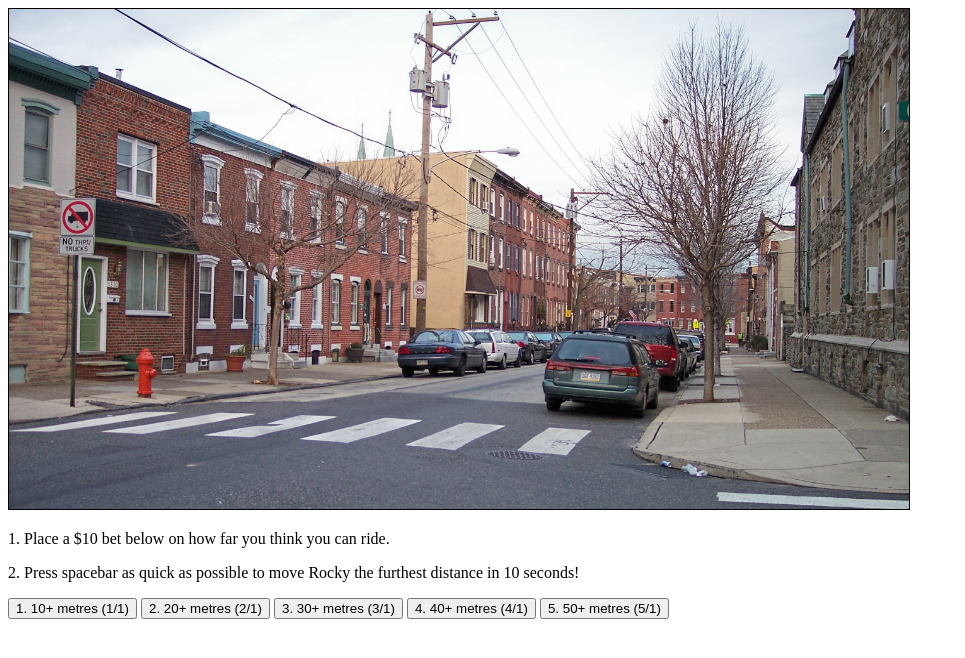
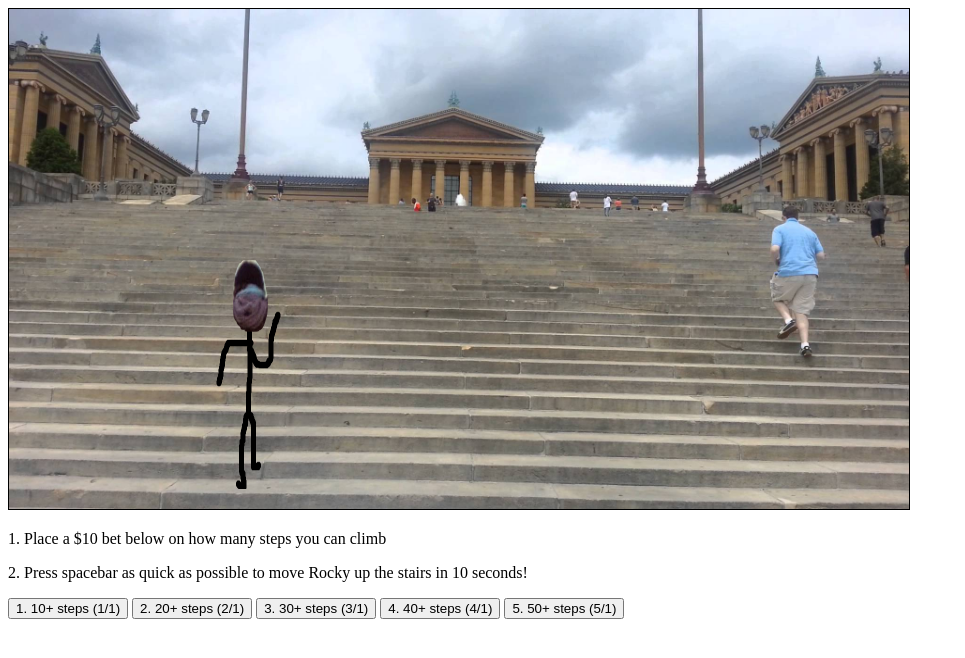
Before and after one commit to jakerenshaw/jakerenshaw.github.io, a plain HTML site: page index.html in a window 1280 px wide. Shown: the whole page, without its empty margins (0-965 px from the left). Drawn offline with Linux system fonts and the light colour scheme.

Commit message:
Re-skin on rocky bike to rocky stairs

```diff
--- a/index.html
+++ b/index.html
@@ -4,16 +4,16 @@
 </head>
 <body>
 <canvas id="myCanvas" width="900" height="500" style="border:1px solid #000000;">
-<script src='game.js'>
+<script src='stairsgame.js'>
 </script>
 </canvas>
 <br>
-<p> 1. Place a $10 bet below on how far you think you can ride. </p>
-<p> 2. Press spacebar as quick as possible to move Rocky the furthest distance in 10 seconds!</p>
-<button onmousedown="placeBet(1)">1. 10+ metres (1/1)</button>
-<button onmousedown="placeBet(2)">2. 20+ metres (2/1)</button>
-<button onmousedown="placeBet(3)">3. 30+ metres (3/1)</button>
-<button onmousedown="placeBet(4)">4. 40+ metres (4/1)</button>
-<button onmousedown="placeBet(5)">5. 50+ metres (5/1)</button>
+<p> 1. Place a $10 bet below on how many steps you can climb </p>
+<p> 2. Press spacebar as quick as possible to move Rocky up the stairs in 10 seconds!</p>
+<button onmousedown="placeBet(1)">1. 10+ steps (1/1)</button>
+<button onmousedown="placeBet(2)">2. 20+ steps (2/1)</button>
+<button onmousedown="placeBet(3)">3. 30+ steps (3/1)</button>
+<button onmousedown="placeBet(4)">4. 40+ steps (4/1)</button>
+<button onmousedown="placeBet(5)">5. 50+ steps (5/1)</button>
 </body>
 </html>
--- a/game.js
+++ b/stairsgame.js
@@ -1,16 +1,23 @@
 var canvas = document.getElementById('myCanvas'),
 context = canvas.getContext('2d');
-background = new Image();
-rockyBike = new Image();
+stairs = new Image();
+rockyRun = new Image();
 win = new Image();
 lose = new Image();
+rockyRuns = new Image();
 
-background.src = 'street.jpg';
-rockyBike.src = 'rockybike.png';
+stairs.src = 'stairs.jpg';
+rockyRun.src = 'rockyRun.png';
+rockyRuns.src = 'rockyRuns.png';
 win.src = 'win.jpg';
 lose.src = 'lose.jpg';
 
-var bikePosition = -50;
+var stepsV = 150;
+var stepsX = 50;
+var sizeW = 400;
+var sizeH = 400;
+var flip = 1;
+
 var bet;
 var timer = 10;
 var distance = 0;
@@ -22,9 +29,9 @@ var loseMusic = new Audio('losecut.mp3');
 startGame();
 
 function startGame(){
-background.onload = function() {
-	context.drawImage(background, 0, 0, 900, 500);
-	context.drawImage(rockyBike, bikePosition, 180, 400, 400);
+stairs.onload = function() {
+	context.drawImage(stairs, 0, 0, 900, 500);
+	context.drawImage(rockyRun, stepsX, stepsV, sizeW, sizeH);
 };
 }
 
@@ -34,20 +41,31 @@ function placeBet(n){
 }
 
 function playGame(){
-	context.drawImage(background, 0, 0, 900, 500);
+	context.drawImage(stairs, 0, 0, 900, 500);
 	context.font="50px Georgia";
 	context.fillText("GO!", 400, 100);
-	context.drawImage(rockyBike, bikePosition, 180, 400, 400);
+	context.drawImage(rockyRun, stepsX, stepsV, sizeW, sizeH);
 	setTimeout(function(){ endGame() }, 10000);
 	music.play();
 	document.body.onkeyup = function(e){
 		if(e.keyCode == 32){
-			bikePosition += 5;
+			stepsV -= 0.5;
+			stepsX += 4;
+			sizeH -= 4;
+			sizeW -= 4;
 			distance += 0.5;
-			context.drawImage(background, 0, 0, 900, 500);
+			flip += 1;
+			context.drawImage(stairs, 0, 0, 900, 500);
 			context.font="30px Georgia";
 			context.fillText(distance + "m", 800, 50);
-			context.drawImage(rockyBike, bikePosition, 180, 400, 400);
+			if (flip % 2 === 0)
+			{
+				context.drawImage(rockyRun, stepsX, stepsV, sizeW, sizeH);
+			}
+			else
+			{
+				context.drawImage(rockyRuns, stepsX, stepsV, sizeW, sizeH);
+			}
 		}
 	}
 }
```
Also changed, not shown: bikerocky.jpg (deleted), rockyRun.png (added), rockyRuns.png (added), rockybike.png (deleted), stairs.jpg (added), street.jpg (deleted).
